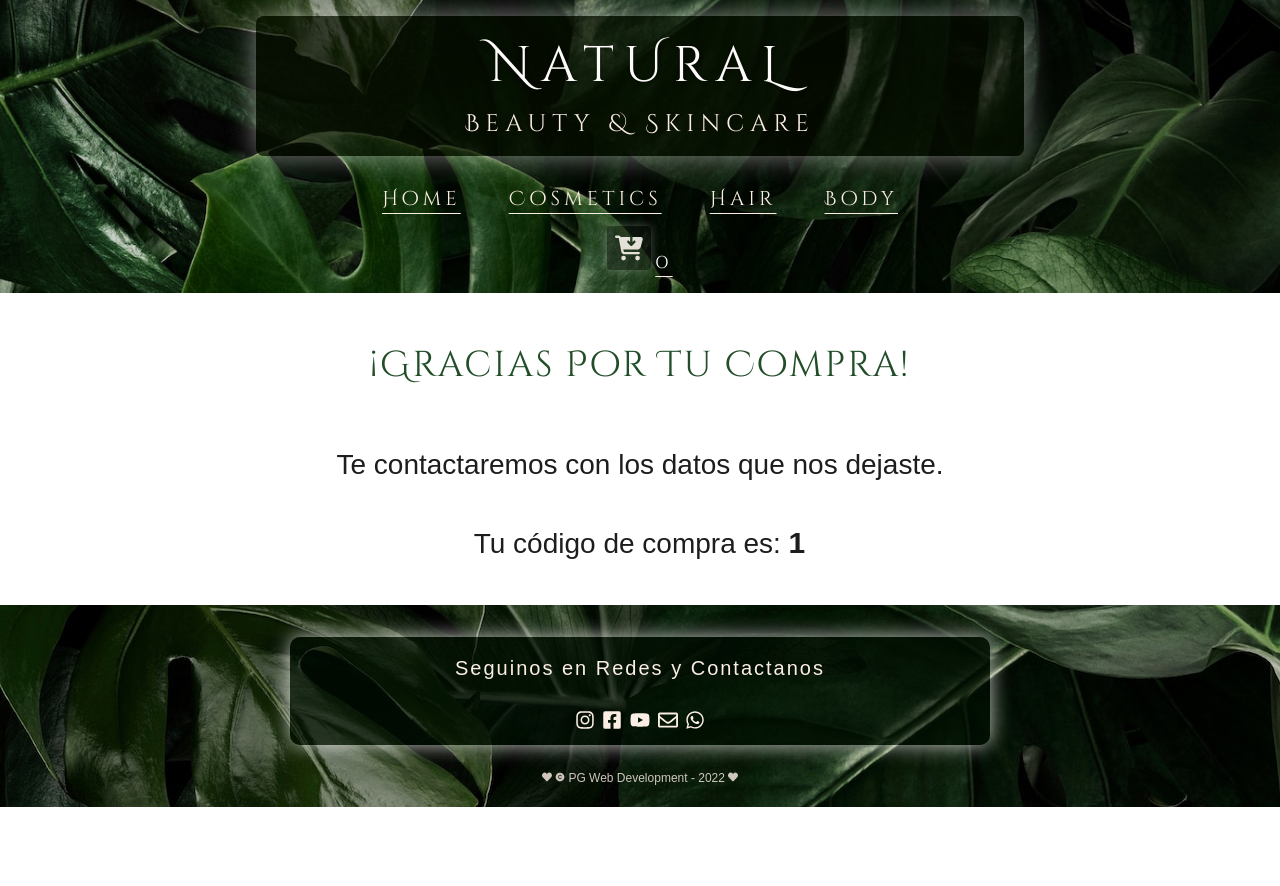
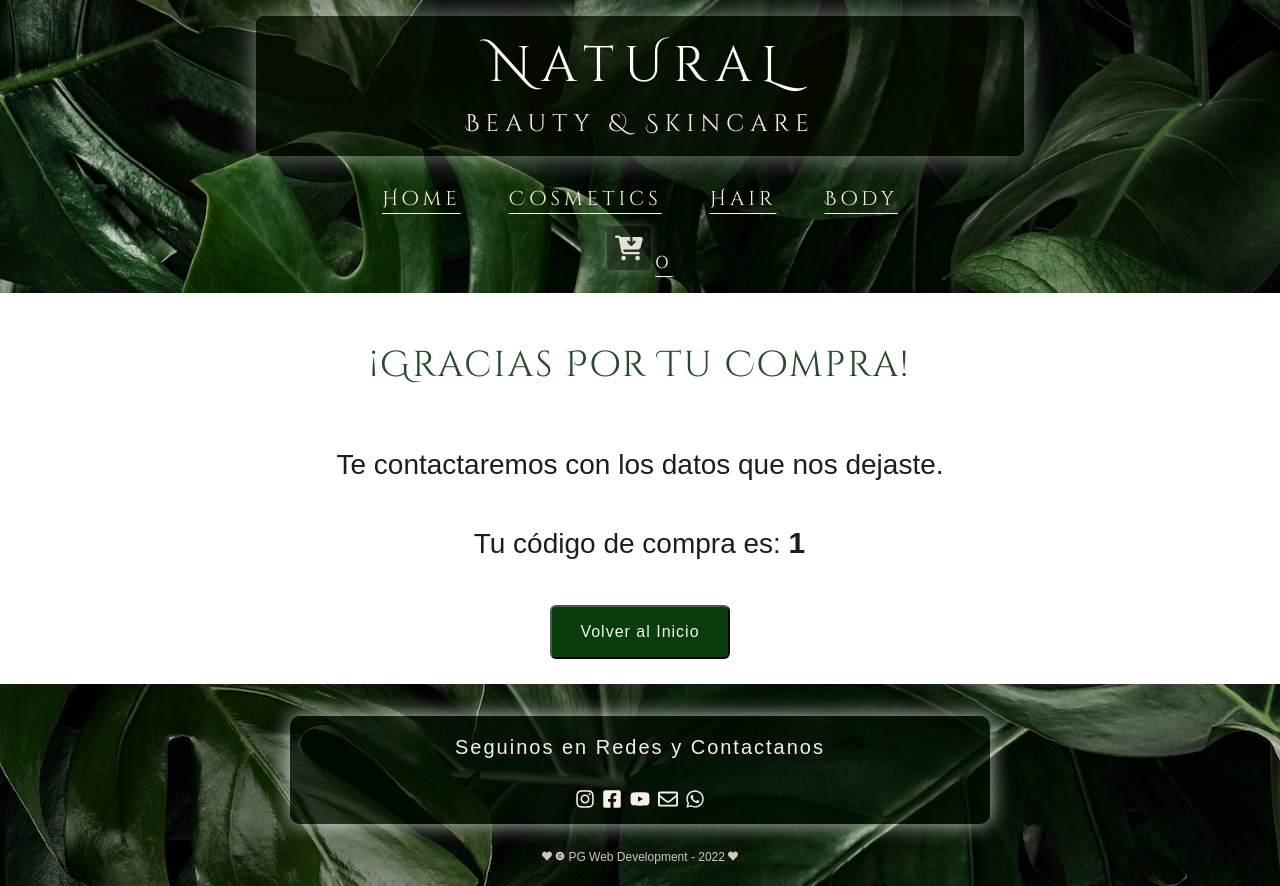
Before and after one commit to pilar86/Ecommerce-React, a React (Create React App) app: page /checkout/1 in a window 1280 px wide. Before the commit the page ends 807 px from the top, so only its background shows below. Built offline with nearby package versions, Linux system fonts and the light colour scheme; a web font is replaced by a local one.

Commit message:
revision id compra

```diff
--- a/src/components/Checkout/Checkout.js
+++ b/src/components/Checkout/Checkout.js
@@ -1,4 +1,4 @@
-import { useParams } from "react-router-dom";
+import { useParams, Link } from "react-router-dom";
 import "./Checkout.css";
 
 export default function Checkout() {
@@ -9,6 +9,10 @@ export default function Checkout() {
       <h3>¡Gracias Por Tu Compra!</h3>
       <h4>Te contactaremos con los datos que nos dejaste.</h4>
       <h4>Tu código de compra es: <strong>{orderid}</strong></h4>
+
+      <Link to="/home" style={{display: "block", margin: "25px", textAlign: "center"}}>
+         <button className="btn-primary">Volver al Inicio</button>
+      </Link>
     </div>
   );
 }
```
